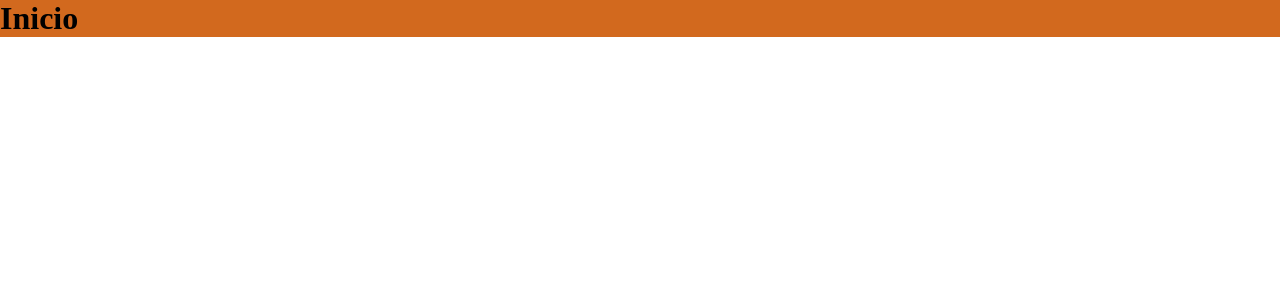
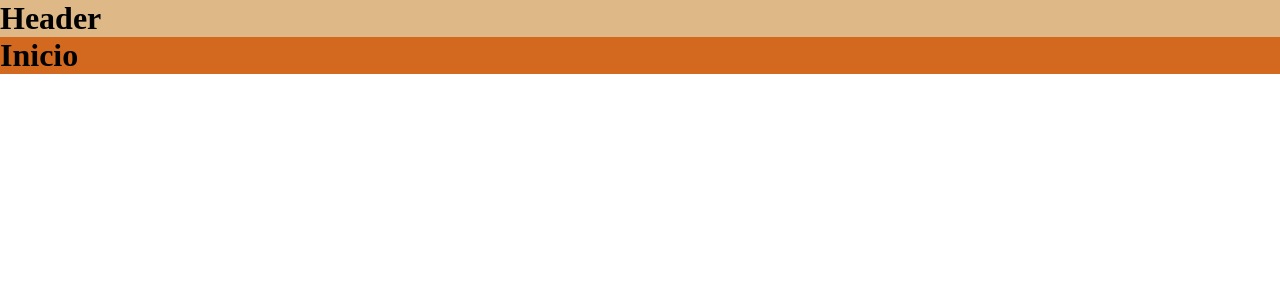
Before and after one commit to agleicesousa/cafe-do-amanha-react, a React (Vite) app: page / in a window 1280 px wide. Shown: the top 300 px of the page. Built offline with nearby package versions, Linux system fonts and the light colour scheme.

Commit message:
feat: arq. iniciais do componente 'header'

```diff
--- a/src/App.jsx
+++ b/src/App.jsx
@@ -1,11 +1,13 @@
 import { BrowserRouter, Routes, Route } from "react-router-dom";
 
 import "./Components/GlobalStye/globalStye.css";
+import Header from "./Components/Header/header";
 import Inicio from "./Pages/Inicio/inicio";
 
 export default function App() {
   return (
     <BrowserRouter>
+      <Header />
       <Routes>
         <Route path="/" element={<Inicio />} />
       </Routes>
--- /dev/null
+++ b/src/Components/Header/header.jsx
@@ -0,0 +1,9 @@
+import s from "./header.module.css";
+
+export default function Header() {
+    return (
+        <header className={s.header}>
+            <h1>Header</h1>
+        </header>
+    );
+}
--- /dev/null
+++ b/src/Components/Header/header.module.css
@@ -0,0 +1,3 @@
+.header {
+    background-color: burlywood;
+}
```
